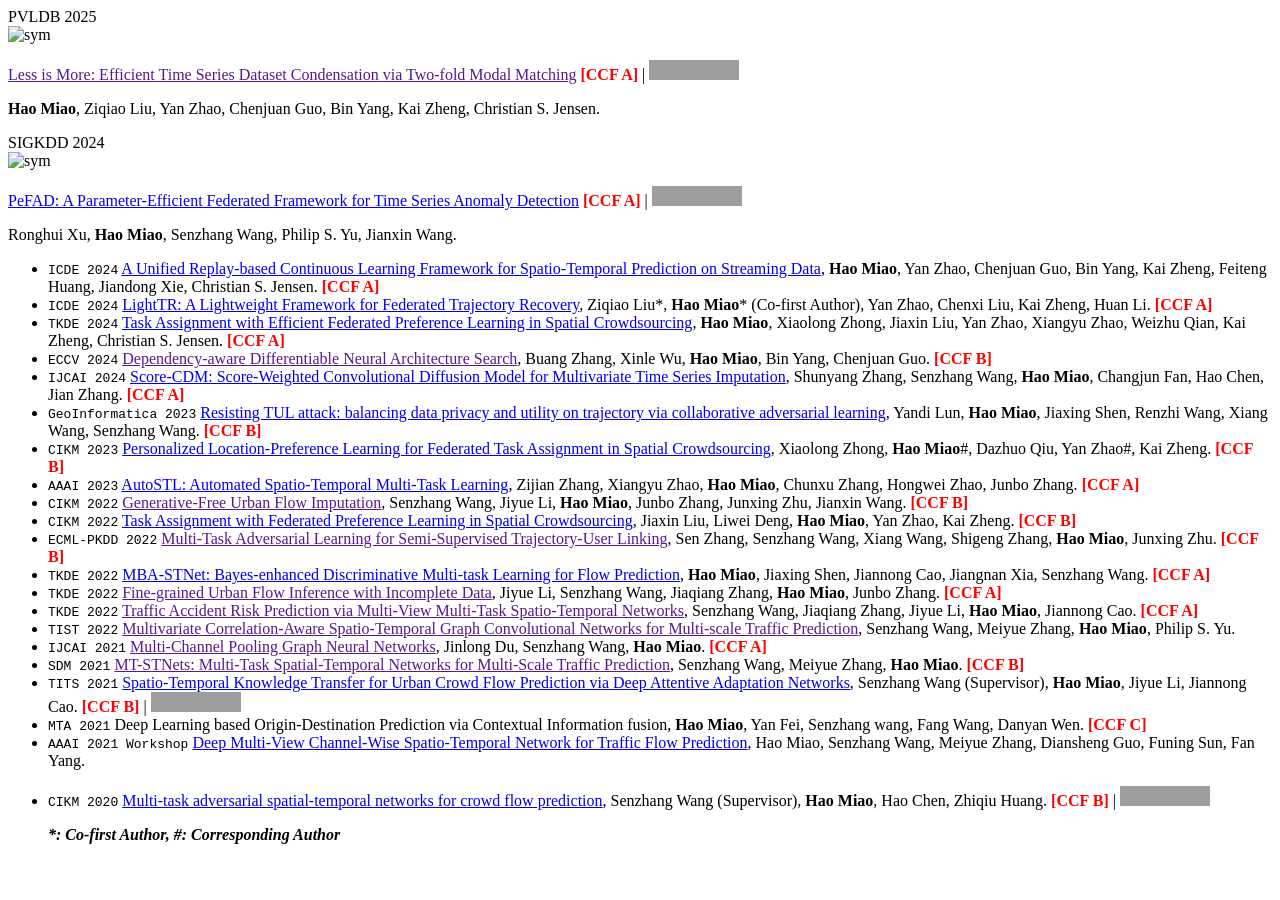
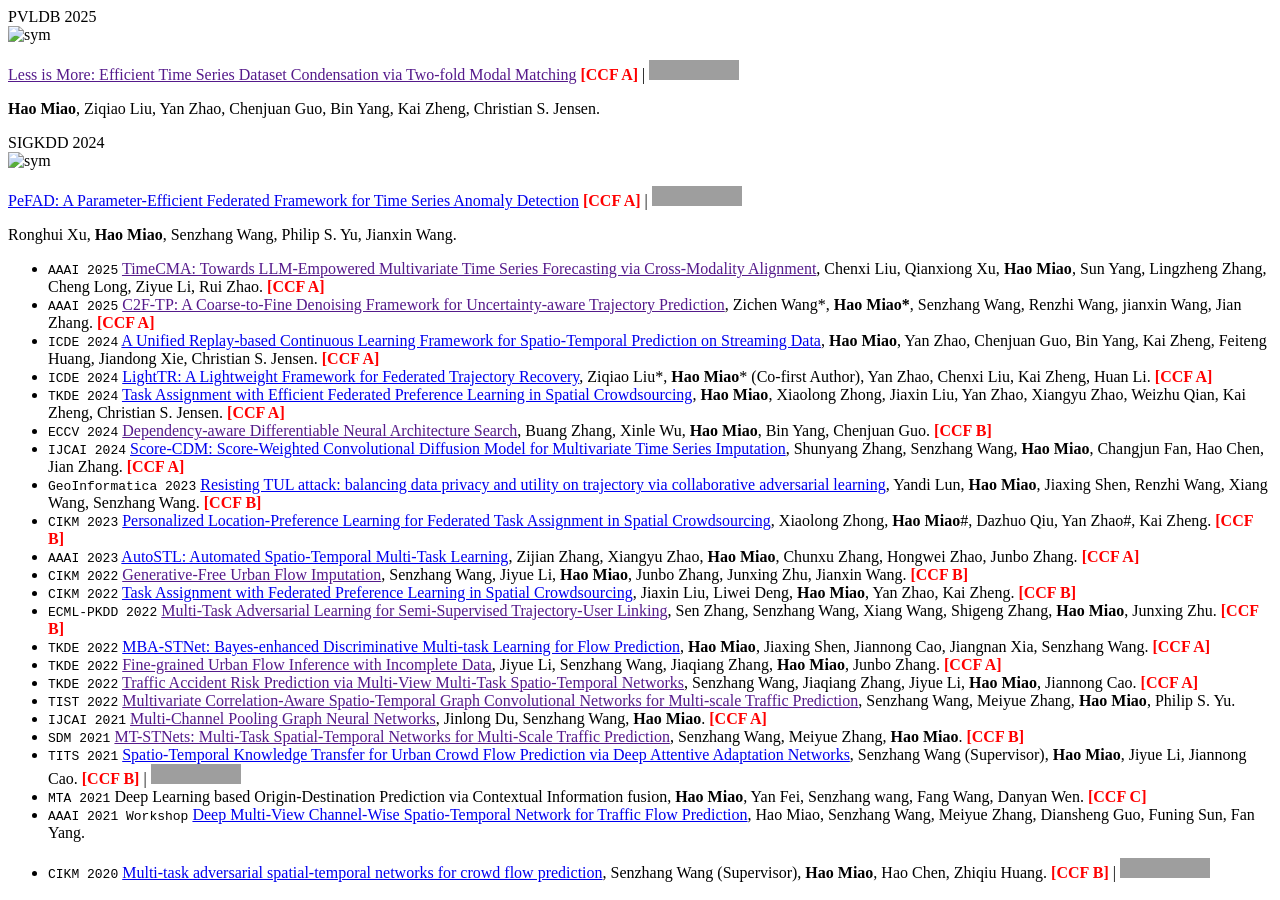
Before and after one commit to MiaoHaoSunny/MiaoHaoSunny.github.io, a Jekyll site: the page built from _pages/includes/pub.md, in a window 1280 px wide and 900 px high, scrolled down 704 px. Built offline with Jekyll 4.4.1, drawn with Linux system fonts in a browser that asks for light colours; our own code applies the rules of GitHub Pages for plain Markdown files; before the commit the page ends 1564 px from its top, so only the background shows below that; grey boxes are pictures that could not be loaded.

Commit message:
Update pub.md

```diff
--- a/_pages/includes/pub.md
+++ b/_pages/includes/pub.md
@@ -31,6 +31,8 @@
 </div>
 </div>
 
+- ``AAAI 2025`` [TimeCMA: Towards LLM-Empowered Multivariate Time Series Forecasting via Cross-Modality Alignment](), Chenxi Liu, Qianxiong Xu, **Hao Miao**, Sun Yang, Lingzheng Zhang, Cheng Long, Ziyue Li, Rui Zhao. <b><font color="red">[CCF A]</font></b>
+- ``AAAI 2025`` [C2F-TP: A Coarse-to-Fine Denoising Framework for Uncertainty-aware Trajectory Prediction](), Zichen Wang\*, **Hao Miao\***, Senzhang Wang, Renzhi Wang, jianxin Wang, Jian Zhang. <b><font color="red">[CCF A]</font></b>
 - ``ICDE 2024`` [A Unified Replay-based Continuous Learning Framework for Spatio-Temporal Prediction on Streaming Data](https://arxiv.org/abs/2404.14999), **Hao Miao**, Yan Zhao, Chenjuan Guo, Bin Yang, Kai Zheng, Feiteng Huang, Jiandong Xie, Christian S. Jensen. <b><font color="red">[CCF A]</font></b>
 - ``ICDE 2024`` [LightTR: A Lightweight Framework for Federated Trajectory Recovery](https://arxiv.org/abs/2405.03409), Ziqiao Liu\*, **Hao Miao**\* (Co-first Author), Yan Zhao, Chenxi Liu, Kai Zheng, Huan Li. <b><font color="red">[CCF A]</font></b>
 - ``TKDE 2024`` [Task Assignment with Efficient Federated Preference Learning in Spatial Crowdsourcing](https://www.computer.org/csdl/journal/tk/5555/01/10239279/1QcjHWgwhrO), **Hao Miao**, Xiaolong Zhong, Jiaxin Liu, Yan Zhao, Xiangyu Zhao, Weizhu Qian, Kai Zheng, Christian S. Jensen. <b><font color="red">[CCF A]</font></b>
```
